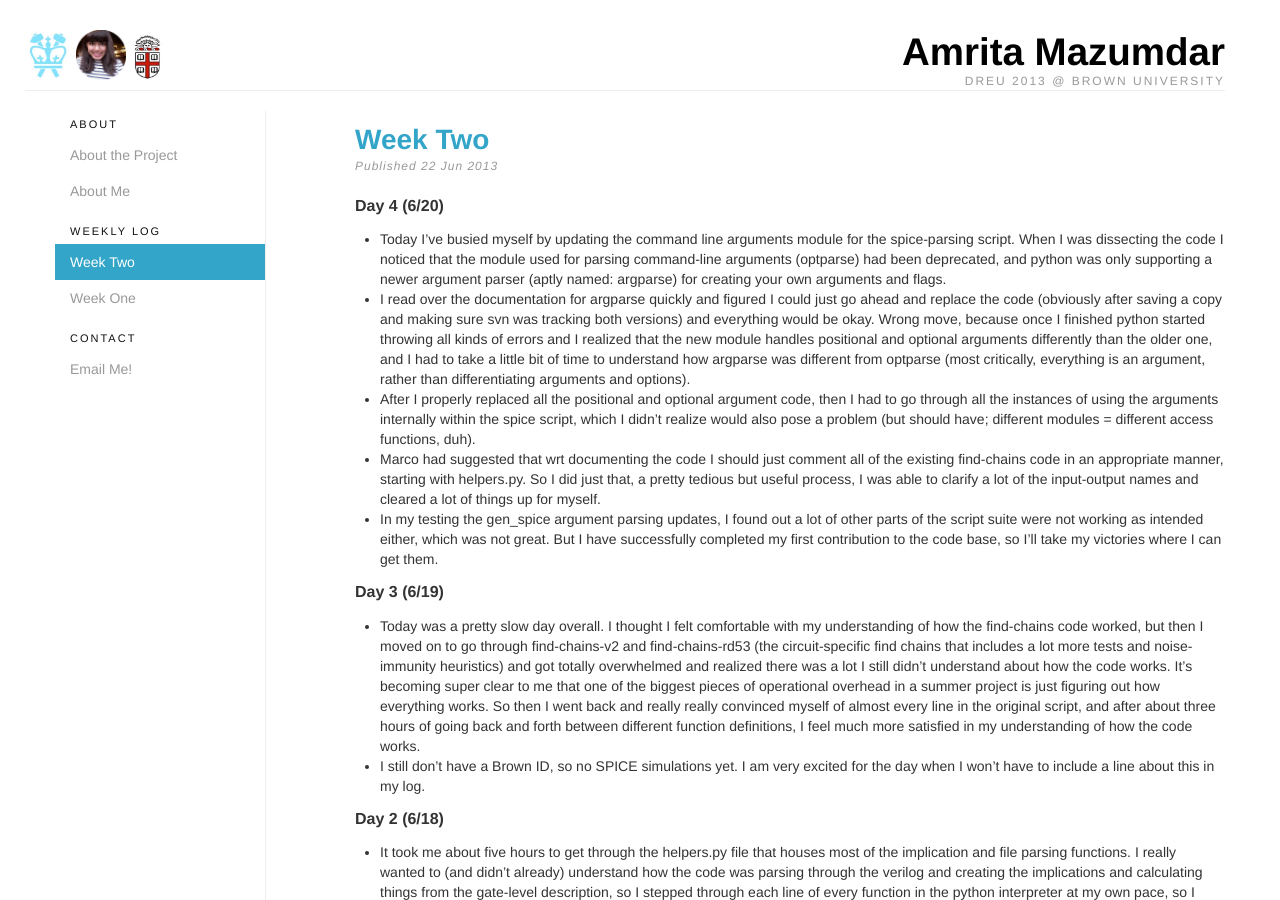
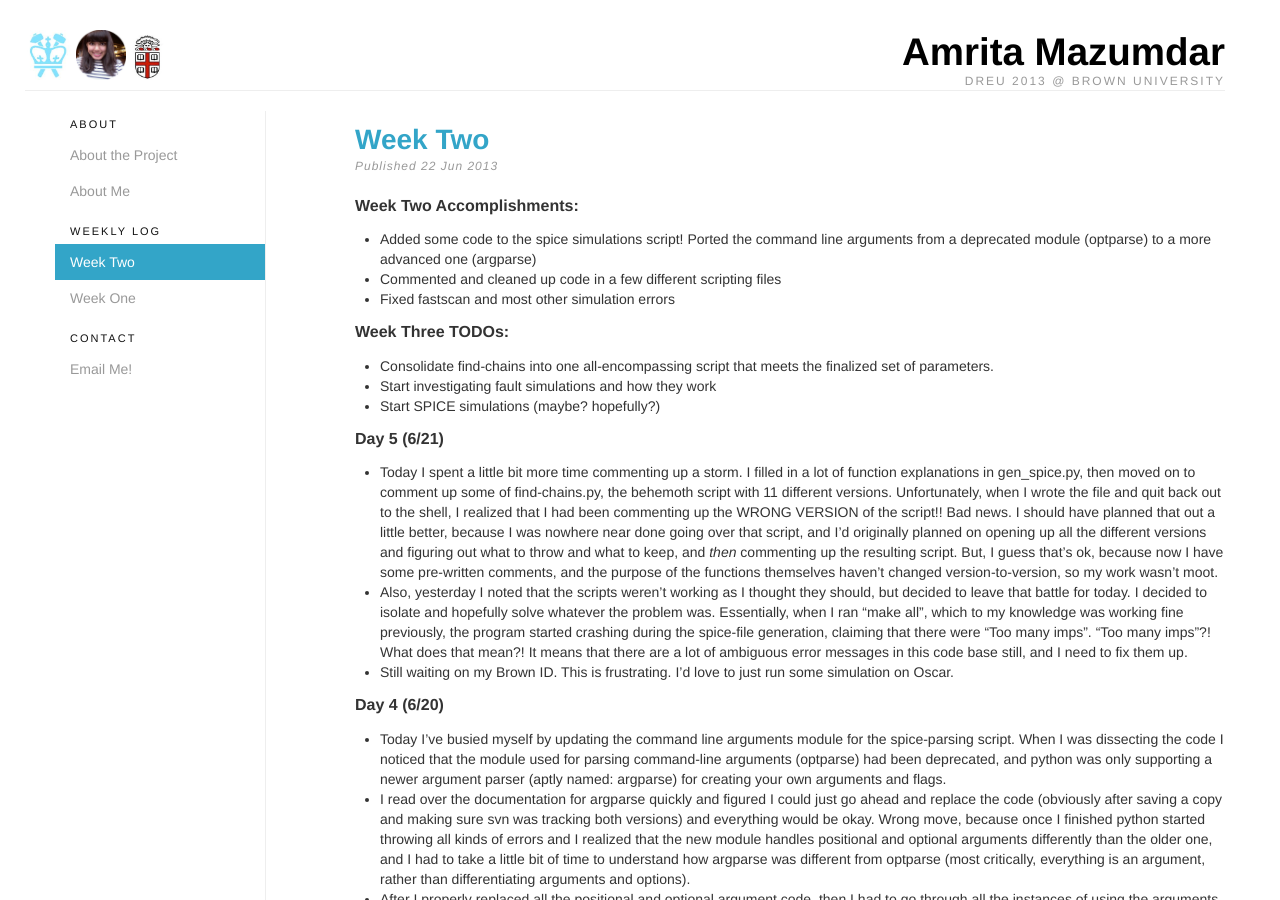
Before and after one commit to amritamaz/dreu-blog, a Jekyll site: the page built from _posts/2013-06-22-week-two.md, in a window 1280 px wide and 900 px high. Built offline with Jekyll 4.4.1, drawn with Linux system fonts in a browser that asks for light colours; nearby versions of some CDN libraries; Markdown is read by kramdown in place of the engine named in the settings.

Commit message:
week two complete

```diff
--- a/_posts/2013-06-22-week-two.md
+++ b/_posts/2013-06-22-week-two.md
@@ -3,6 +3,39 @@ layout: post
 title: Week Two
 category: weekly log
 ---
+
+## Week Two Accomplishments:
++ Added some code to the spice simulations script! Ported the command line arguments
+from a deprecated module (optparse) to a more advanced one (argparse)
++ Commented and cleaned up code in a few different scripting files
++ Fixed fastscan and most other simulation errors
+
+## Week Three TODOs:
++ Consolidate find-chains into one all-encompassing script that meets the finalized
+set of parameters.
++ Start investigating fault simulations and how they work
++ Start SPICE simulations (maybe? hopefully?)
+
+## Day 5 (6/21)
++ Today I spent a little bit more time commenting up a storm. I filled in a lot of
+function explanations in gen_spice.py, then moved on to comment up some of find-chains.py,
+the behemoth script with 11 different versions. Unfortunately, when I wrote the file and quit
+back out to the shell, I realized that I had been commenting up the WRONG VERSION of
+the script!! Bad news. I should have planned that out a little better, because I was
+nowhere near done going over that script, and I'd originally planned on opening up all the
+different versions and figuring out what to throw and what to keep, and _then_
+commenting up the resulting script. But, I guess that's ok, because now I have some pre-written
+comments, and the purpose of the functions themselves haven't changed version-to-version, so
+my work wasn't moot.
++ Also, yesterday I noted that the scripts weren't working as I thought they should, but
+decided to leave that battle for today. I decided to isolate and hopefully
+solve whatever the problem was. Essentially, when I ran "make all", which to my knowledge
+was working fine previously,
+the program started crashing during the spice-file generation, claiming that there
+were "Too many imps". "Too many imps"?! What does that mean?! It means that there
+are a lot of ambiguous error messages in this code base still, and I need to fix them up.
++ Still waiting on my Brown ID. This is frustrating. I'd love to just run some simulation
+on Oscar.
 
 ## Day 4 (6/20)
 + Today I've busied myself by updating the command line arguments module for the
```
